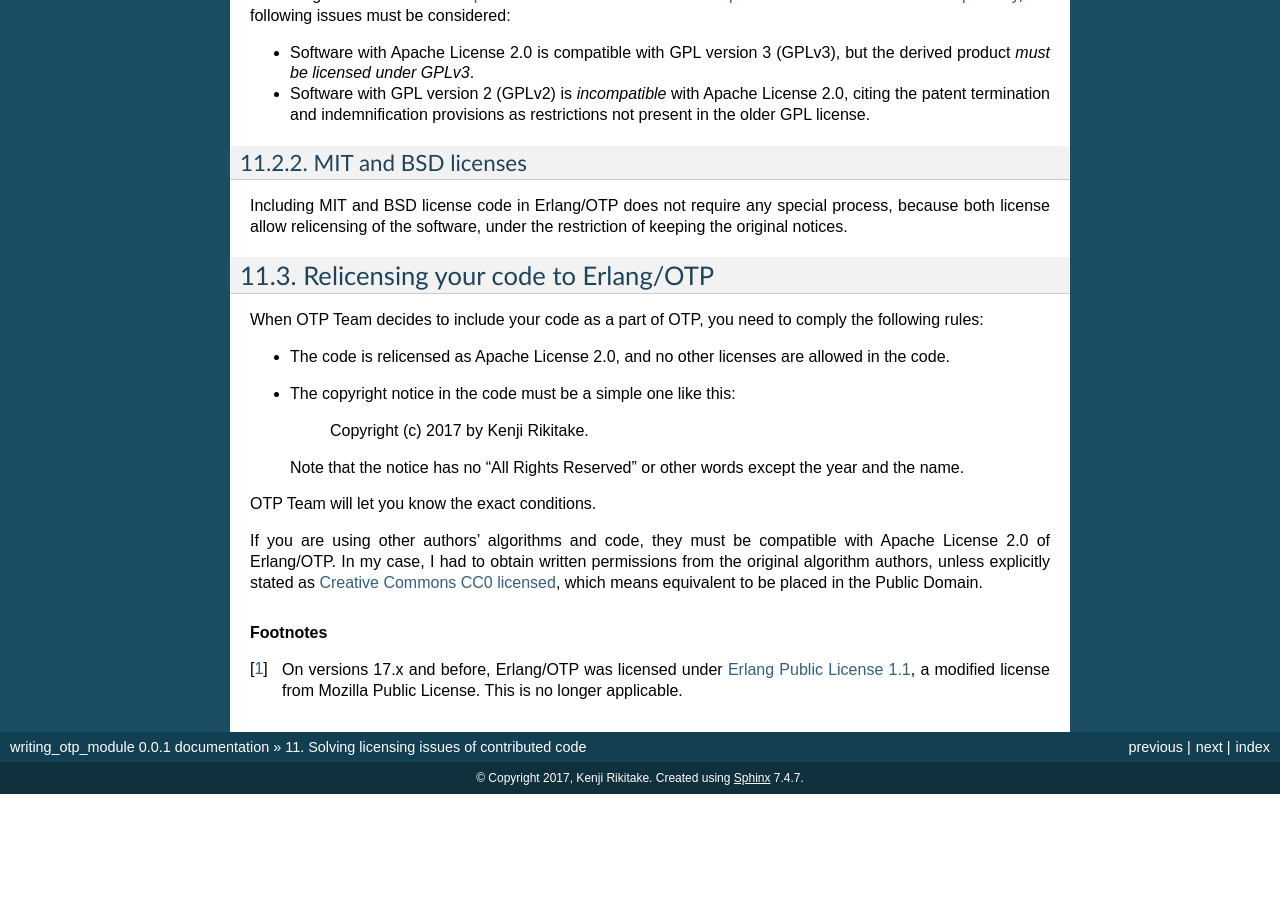
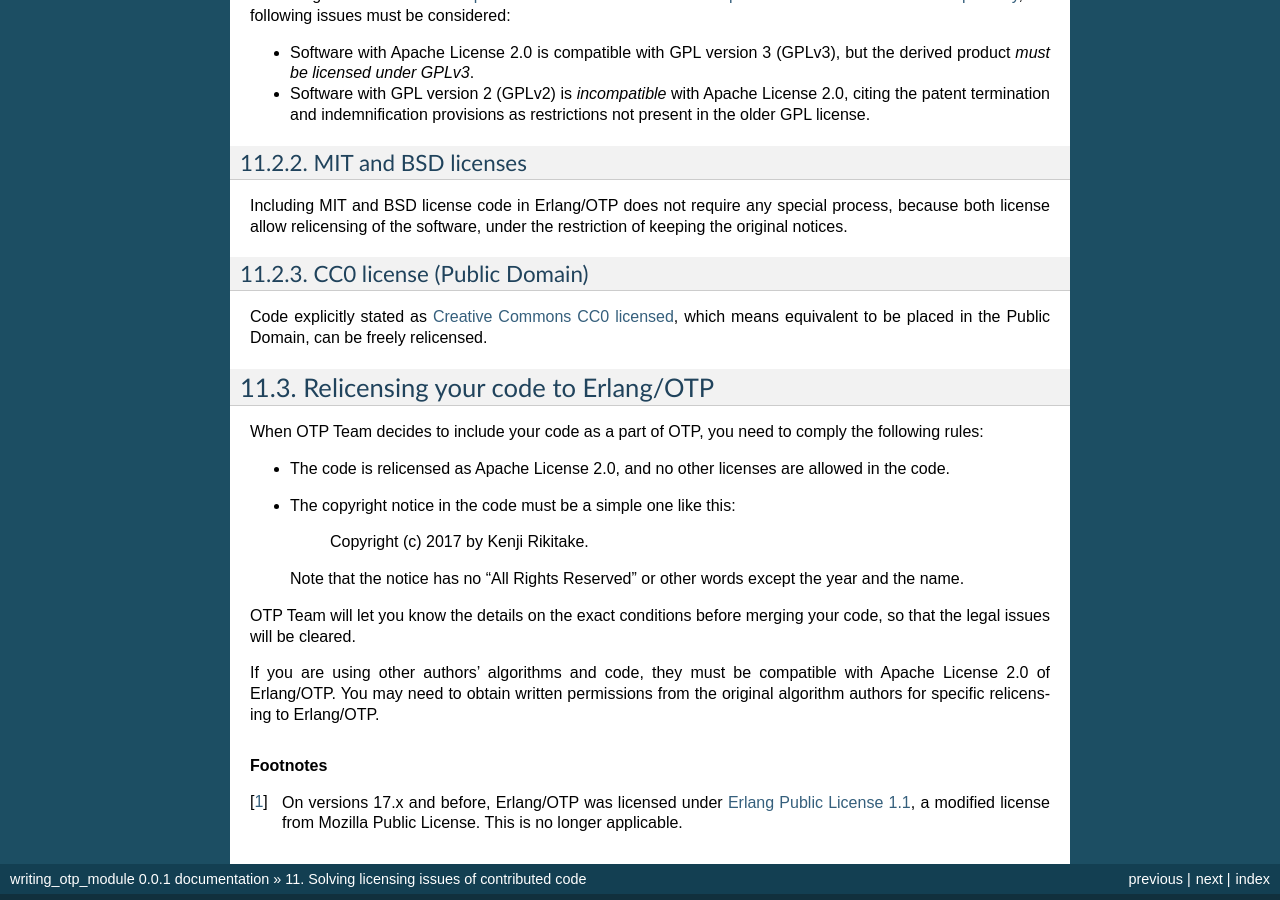
Before and after one commit to jj1bdx/writing-otp-modules, a Sphinx documentation site: the page built from draft/source/licensing.rst, in a window 1280 px wide and 900 px high, scrolled down 787 px. Built offline with Sphinx 7.4.7, drawn with Linux system fonts in a browser that asks for light colours; before the commit the page ends 1581 px from its top, so only the background shows below that; some of the changed text lies outside the part shown.

Commit message:
source/licensing.rst: more fix

```diff
--- a/draft/source/licensing.rst
+++ b/draft/source/licensing.rst
@@ -8,7 +8,8 @@
 -----------------------------------------
 
 Erlang/OTP has been licensed under `Apache License 2.0
-<https://www.apache.org/licenses/LICENSE-2.0>`_ since Erlang/OTP 18.0 [#license1]_.
+<https://www.apache.org/licenses/LICENSE-2.0>`_ since the release of
+Erlang/OTP 18.0 [#license1]_ on May 2015.
 
 Rami Sass explains the summary of how Apache License 2.0 works in the
 blog entry `Top 10 Apache License Questions Answered
@@ -64,6 +65,13 @@
 special process, because both license allow relicensing of the software,
 under the restriction of keeping the original notices.
 
+CC0 license (Public Domain)
+^^^^^^^^^^^^^^^^^^^^^^^^^^^
+
+Code explicitly stated as `Creative Commons CC0 licensed
+<https://creativecommons.org/publicdomain/zero/1.0/>`_, which means
+equivalent to be placed in the Public Domain, can be freely relicensed.
+
 Relicensing your code to Erlang/OTP
 -----------------------------------
 
@@ -79,14 +87,13 @@
   Note that the notice has no "All Rights Reserved" or other words
   except the year and the name.
 
-OTP Team will let you know the exact conditions.
+OTP Team will let you know the details on the exact conditions before
+merging your code, so that the legal issues will be cleared.
 
 If you are using other authors' algorithms and code, they must be
-compatible with Apache License 2.0 of Erlang/OTP. In my case, I had to
-obtain written permissions from the original algorithm authors, unless
-explicitly stated as `Creative Commons CC0 licensed
-<https://creativecommons.org/publicdomain/zero/1.0/>`_, which means
-equivalent to be placed in the Public Domain.
+compatible with Apache License 2.0 of Erlang/OTP. You may need to obtain
+written permissions from the original algorithm authors for specific
+relicensing to Erlang/OTP.
 
 .. rubric:: Footnotes
 
```
